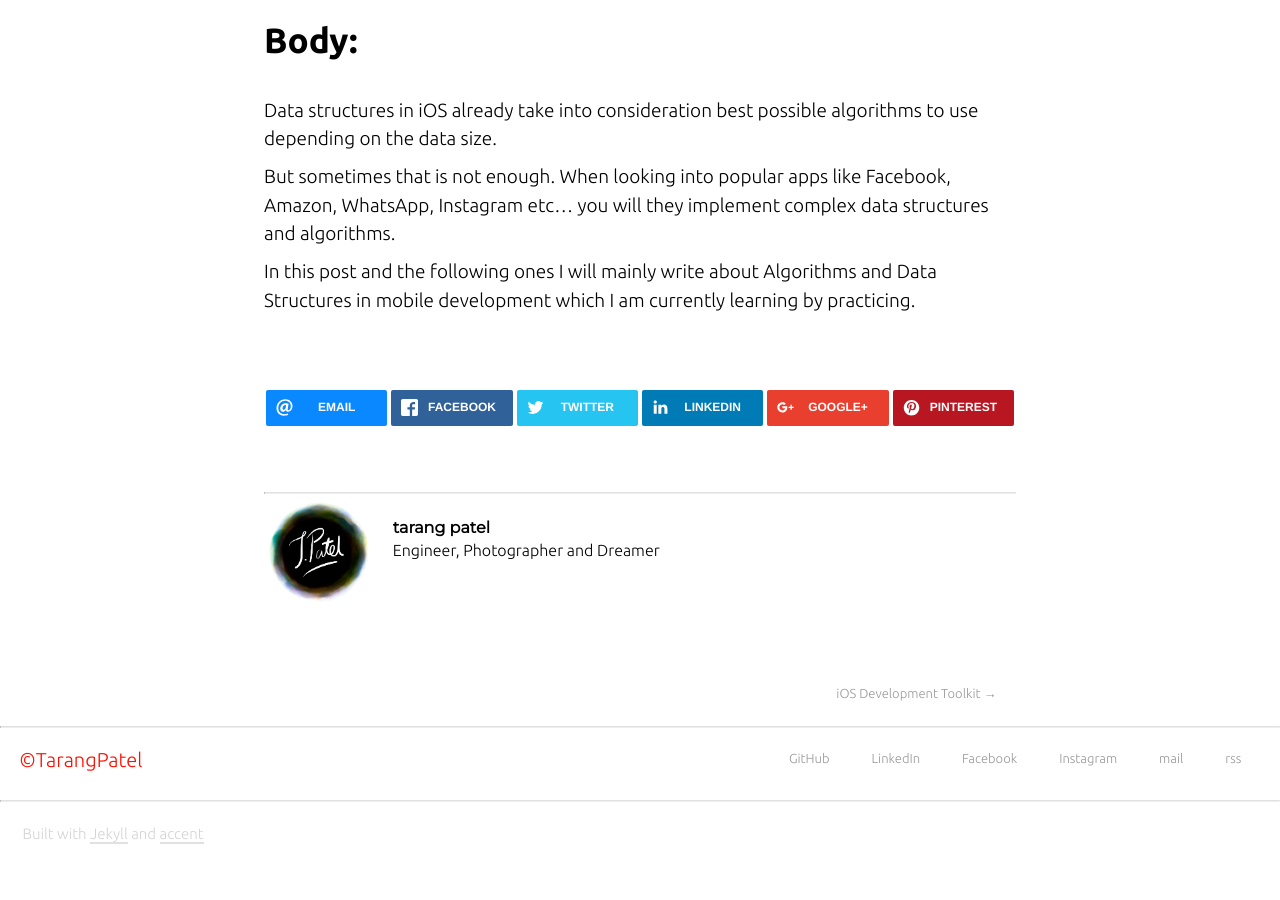
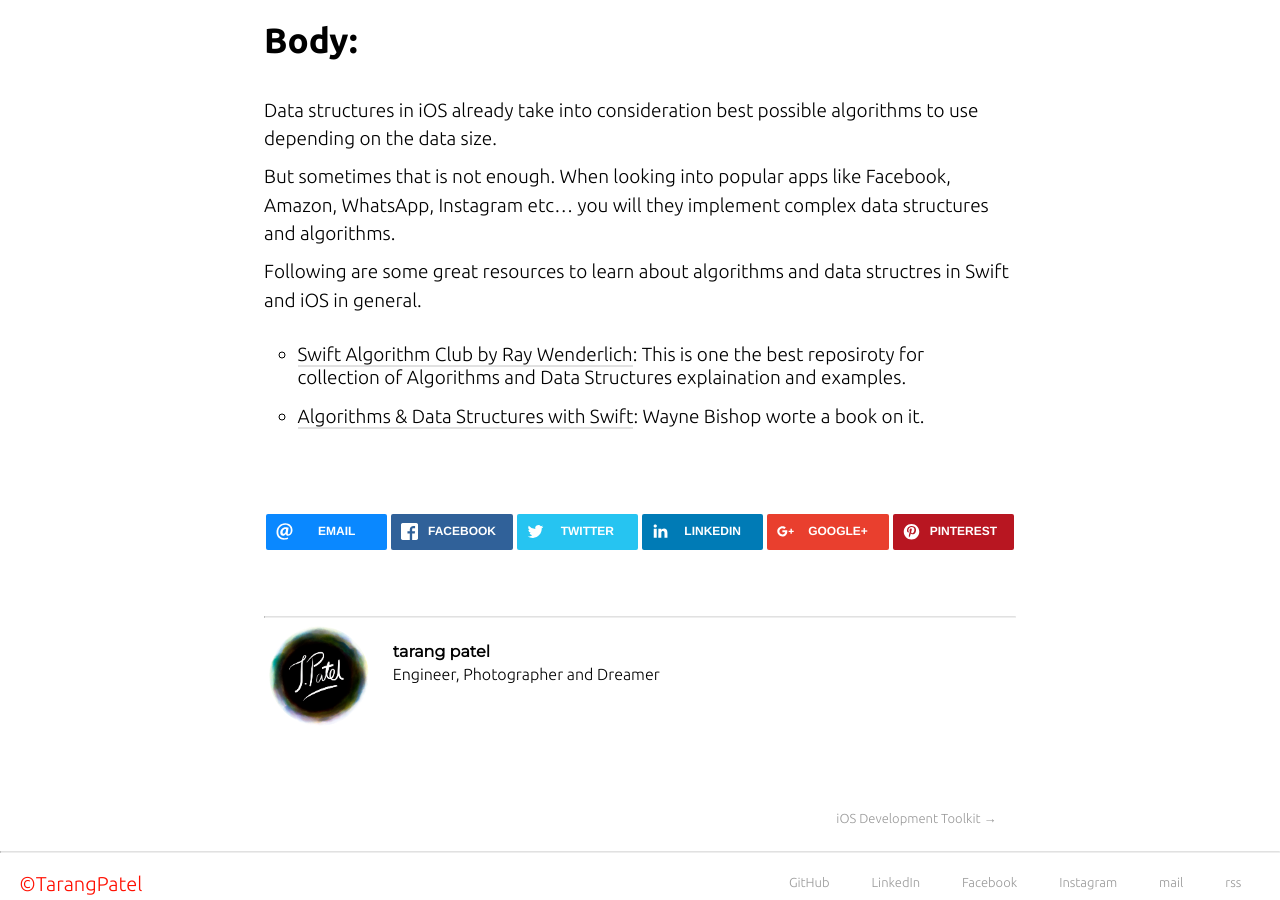
Before and after one commit to tarangpatel/whatilove, a Jekyll site: the page built from _posts/2016-09-23-algoanddatastruct.markdown, in a window 1280 px wide and 900 px high, scrolled down 669 px. Built offline with Jekyll 4.4.1, drawn with Linux system fonts in a browser that asks for light colours; nearby versions of some CDN libraries; comment, search, counter and statistics services are not loaded.

Commit message:
Updated 2016-09-23-algoanddatastruct.markdown

```diff
--- a/_posts/2016-09-23-algoanddatastruct.markdown
+++ b/_posts/2016-09-23-algoanddatastruct.markdown
@@ -18,4 +19,7 @@ Data structures in iOS already take into consideration best possible algorithms
 
 But sometimes that is not enough. When looking into popular apps like Facebook, Amazon, WhatsApp, Instagram etc... you will they implement complex data structures and algorithms.
 
-In this post and the following ones I will mainly write about Algorithms and Data Structures in mobile development which I am currently learning by practicing.
+Following are some great resources to learn about algorithms and data structres in Swift and iOS in general.
+
+- [Swift Algorithm Club by Ray Wenderlich](https://github.com/raywenderlich/swift-algorithm-club "Swift Algorithm Club"): This is one the best reposiroty for collection of Algorithms and Data Structures explaination and examples.
+- [Algorithms & Data Structures with Swift](http://waynewbishop.com/swift/ "Algorithms & Data Structures with Swift"): Wayne Bishop worte a book on it.
```
Also changed, not shown: other parts of _posts/2016-09-23-algoanddatastruct.markdown (+1 -0 lines).
